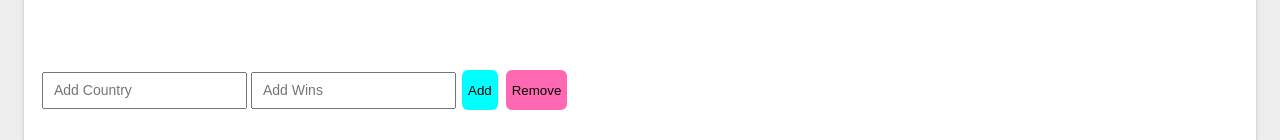
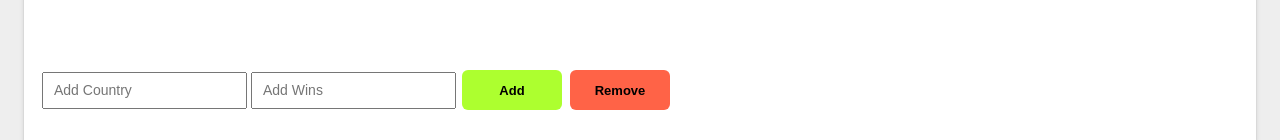
Before and after one commit to leofle/d3app2, a React app: page / in a window 1280 px wide. Shown: the part 797-937 px from the top of the page. Built offline with nearby package versions, Linux system fonts and the light colour scheme.

Commit message:
remove country func2

```diff
--- a/src/components/Graph/Donut.js
+++ b/src/components/Graph/Donut.js
@@ -80,7 +80,7 @@ class DonutChart extends Component {
             placeholder="Add Wins"
             onChange={this.changeWins}
           />
-          <Button color="cyan" onClick={this.addCountry}>Add</Button>
+          <Button color="greenyellow" onClick={this.addCountry}>Add</Button>
           <Button onClick={this.removeCountry}>Remove</Button>
         </Flex>
         <p>{this.state.country} {this.state.wins}</p>
--- a/src/styles.js
+++ b/src/styles.js
@@ -64,12 +64,20 @@ const DonutContainer = styled.div`
 `;
 
 const Button = styled.button`
-		background: ${props=> props.color? props.color : 'hotpink'};
+		background: ${props=> props.color? props.color : 'tomato'};
 		height: 40px;
     border: none;
     border-radius: 6px;
     margin: 4px;
 		outline:none;
+		font-weight: bold;
+    font-size: 13px;
+		width: 100px;
+		&:hover {
+			background: #000;
+			color: #fff;
+			cursor: pointer;
+		}
 `;
 
 const InputDonut = styled.input`
```
